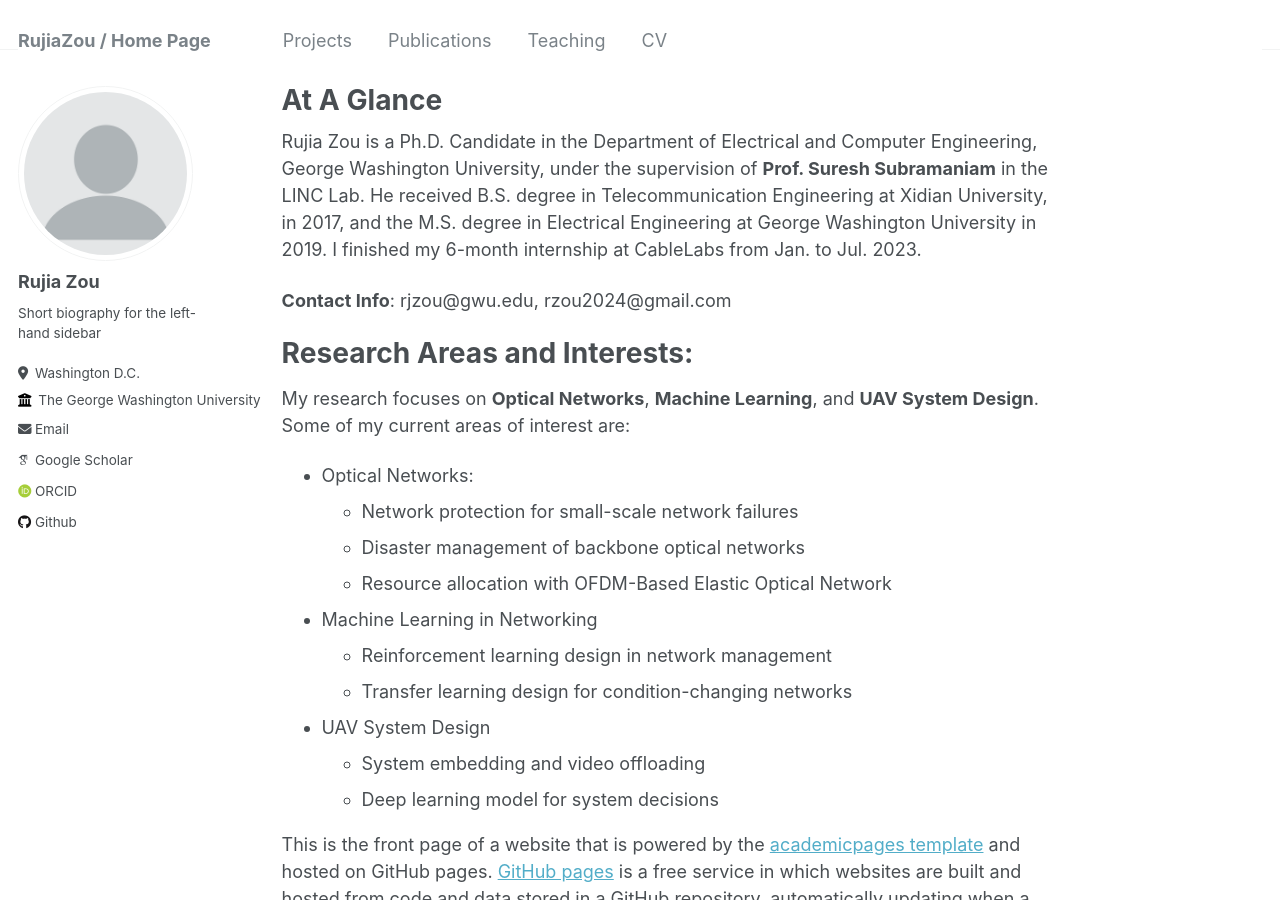
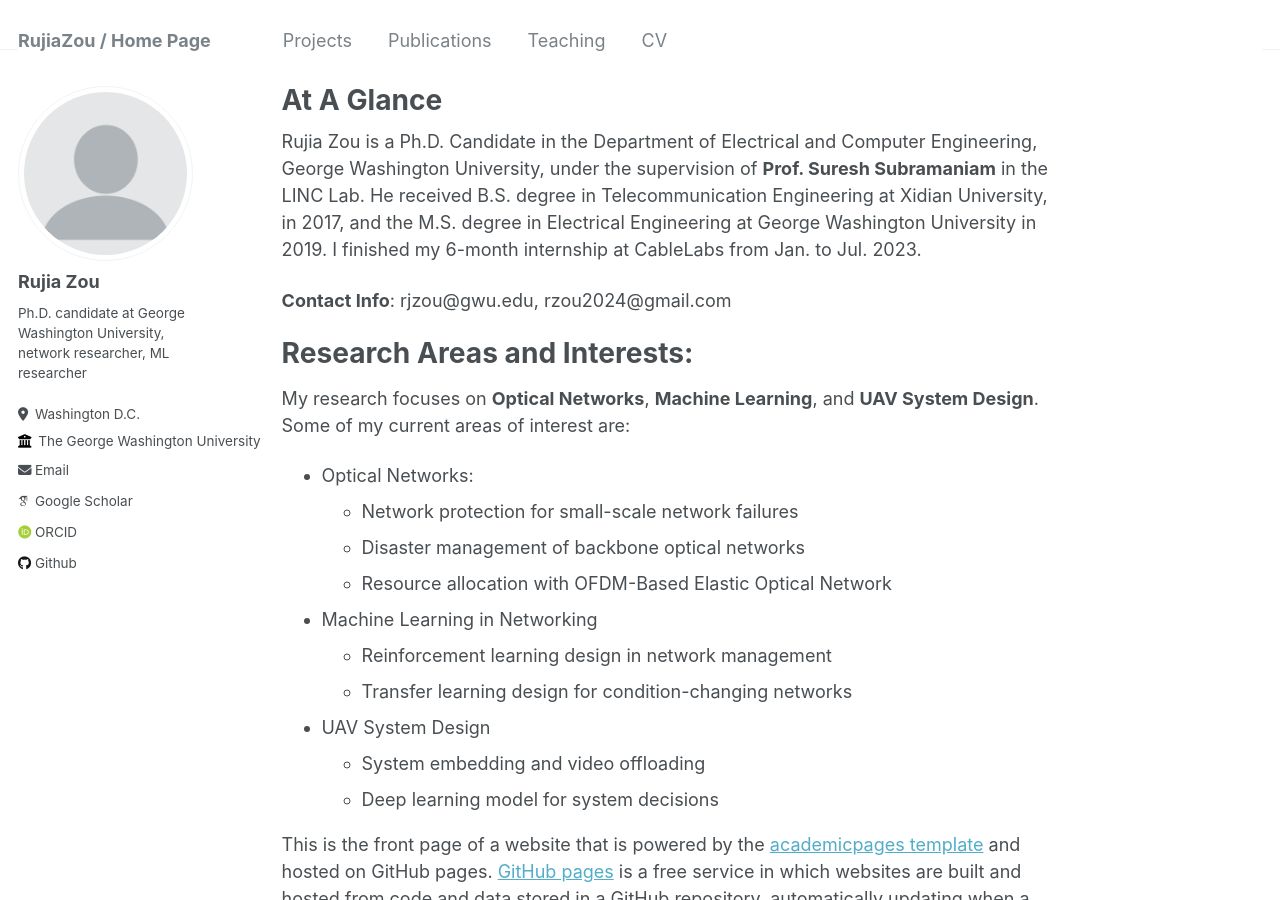
Before and after one commit to RujiaZou/RujiaZou.github.io, a Jekyll site: the page built from _pages/about.md, in a window 1280 px wide and 900 px high. Built offline with Jekyll 4.4.1, drawn with Linux system fonts in a browser that asks for light colours; some web fonts are replaced.

Commit message:
Update _config.yml

```diff
--- a/_config.yml
+++ b/_config.yml
@@ -24,7 +24,7 @@ author:
   avatar           : "profile.png"
   name             : "Rujia Zou"
   pronouns         : # example: "he/his"
-  bio              : "Short biography for the left-hand sidebar"
+  bio              : "Ph.D. candidate at George Washington University, network researcher, ML researcher"
   location         : "Washington D.C."
   employer         : "The George Washington University"
   uri              : # URL
```
